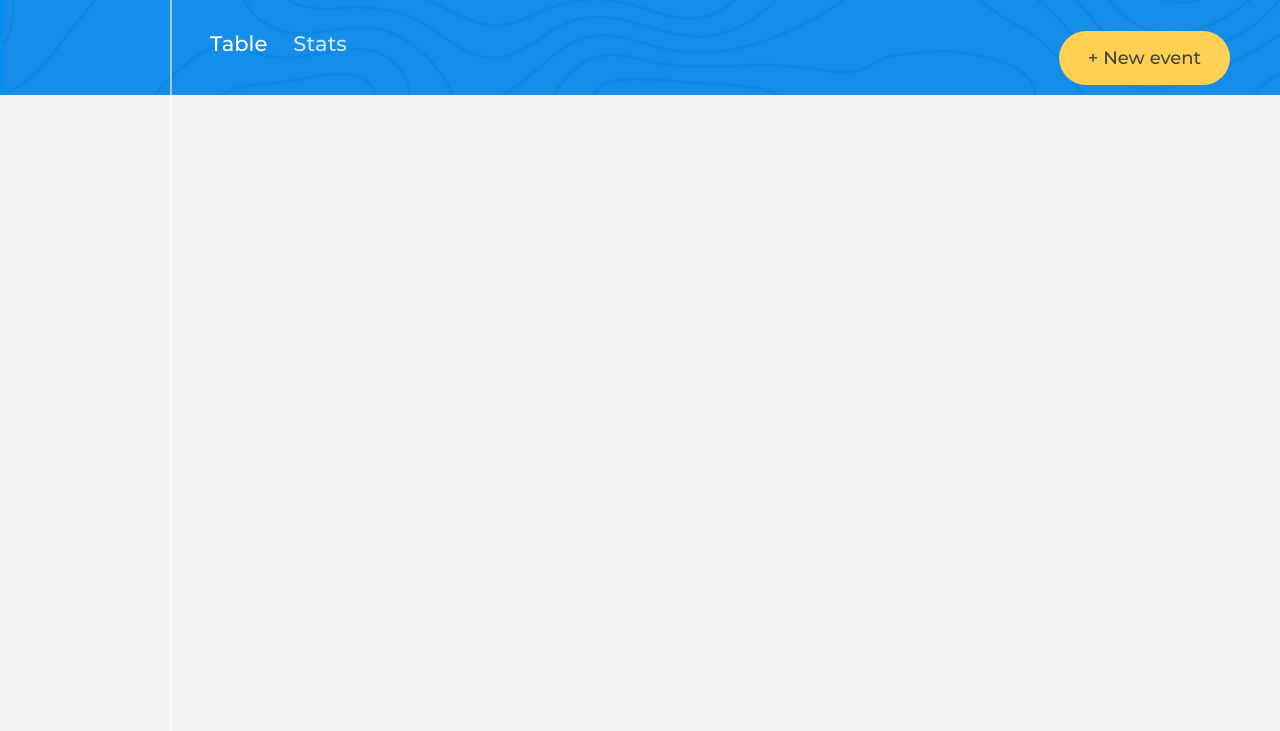
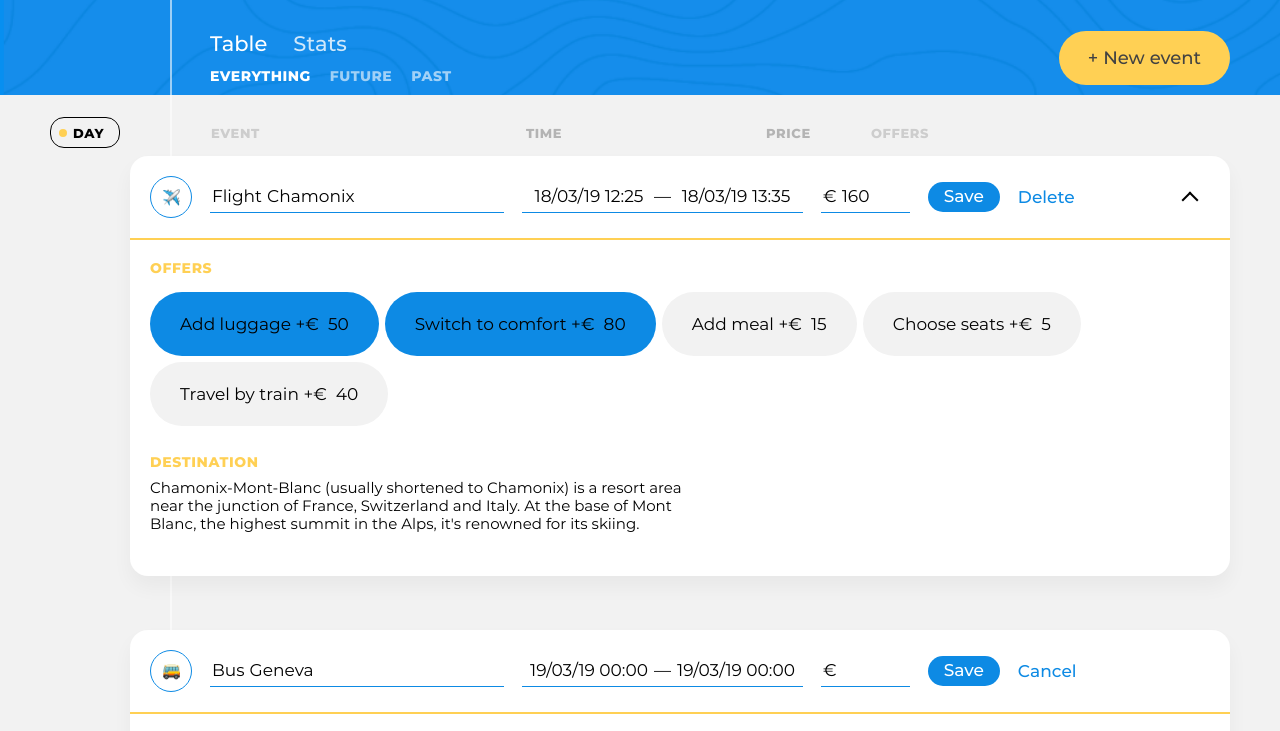
Before and after one commit to Basil87/73842-big-trip-13, a website built with webpack: page public/index.html in a window 1280 px wide. Shown: the part 68-799 px from the top of the page. Built offline with nearby package versions, Linux system fonts and the light colour scheme.

Commit message:
module1-task3 add modals

```diff
--- a/public/index.html
+++ b/public/index.html
@@ -15,10 +15,7 @@
         <img class="page-header__logo" src="img/logo.png" width="42" height="42" alt="Trip logo">
 
         <div class="trip-main">
-          <div class="trip-main__trip-controls  trip-controls">
-            <h2 class="visually-hidden">Filter events</h2>
-            <!-- Фильтры -->
-          </div>
+          <div class="trip-main__trip-controls  trip-controls"></div>
 
           <button class="trip-main__event-add-btn  btn  btn--big  btn--yellow" type="button">New event</button>
         </div>
@@ -27,11 +24,7 @@
     <main class="page-body__page-main  page-main">
       <div class="page-body__container">
           <section class="trip-events">
-            <h2 class="visually-hidden">Trip events</h2>
-
-            <!-- Сортировка -->
-
-            <!-- Контент -->
+            <ul class="trip-events__list"></ul>
           </section>
       </div>
     </main>
--- a/src/main.js
+++ b/src/main.js
@@ -1,12 +1,29 @@
-import { createSiteInfoTemplate } from "./view/site-info.js";
-import { createSiteMenuTemplate } from "./view/site-menu.js";
+import { createInfoTemplate } from "./view/info.js";
+import { createMenuTemplate } from "./view/menu.js";
+import { createFiltersTemplate } from "./view/filters.js";
+import { createSortTemplate } from "./view/events.js";
+import { createEditFormTemplate } from "./view/edit-form.js";
+import { createCreateFormTemplate } from "./view/create-form.js";
+import { createPointTemplate } from "./view/point.js";
 
 const render = (container, template, place) => {
     container.insertAdjacentHTML(place, template);
 };
 
+const POINTS_COUNT = 3;
+
 const siteTripMainElement = document.querySelector(`.trip-main`);
 const siteTripControlsElement = document.querySelector(`.trip-controls`);
+const siteTripEventsElement = document.querySelector(`.trip-events`);
+const siteTripEventsListElement = document.querySelector(`.trip-events__list`);
 
-render(siteTripMainElement, createSiteInfoTemplate(), `afterbegin`);
-render(siteTripControlsElement, createSiteMenuTemplate(), `afterbegin`);
+render(siteTripMainElement, createInfoTemplate(), `afterbegin`);
+render(siteTripControlsElement, createMenuTemplate(), `afterbegin`);
+render(siteTripControlsElement, createFiltersTemplate(), `beforeend`);
+render(siteTripEventsElement, createSortTemplate(), `afterbegin`);
+render(siteTripEventsListElement, createEditFormTemplate(), `beforeend`);
+render(siteTripEventsListElement, createCreateFormTemplate(), `beforeend`);
+
+for (let i = 0; i < POINTS_COUNT; i++) {
+  render(siteTripEventsListElement, createPointTemplate(), `beforeend`);
+}
--- /dev/null
+++ b/src/view/create-form.js
@@ -0,0 +1,120 @@
+export const createCreateFormTemplate = () => {
+  return `
+  <li class="trip-events__item">
+    <form class="event event--edit" action="#" method="post">
+      <header class="event__header">
+        <div class="event__type-wrapper">
+          <label class="event__type  event__type-btn" for="event-type-toggle-1">
+            <span class="visually-hidden">Choose event type</span>
+            <img class="event__type-icon" width="17" height="17" src="img/icons/bus.png" alt="Event type icon">
+          </label>
+          <input class="event__type-toggle  visually-hidden" id="event-type-toggle-1" type="checkbox">
+
+          <div class="event__type-list">
+            <fieldset class="event__type-group">
+              <legend class="visually-hidden">Event type</legend>
+
+              <div class="event__type-item">
+                <input id="event-type-taxi-1" class="event__type-input  visually-hidden" type="radio" name="event-type" value="taxi">
+                <label class="event__type-label  event__type-label--taxi" for="event-type-taxi-1">Taxi</label>
+              </div>
+
+              <div class="event__type-item">
+                <input id="event-type-bus-1" class="event__type-input  visually-hidden" type="radio" name="event-type" value="bus" checked>
+                <label class="event__type-label  event__type-label--bus" for="event-type-bus-1">Bus</label>
+              </div>
+
+              <div class="event__type-item">
+                <input id="event-type-train-1" class="event__type-input  visually-hidden" type="radio" name="event-type" value="train">
+                <label class="event__type-label  event__type-label--train" for="event-type-train-1">Train</label>
+              </div>
+
+              <div class="event__type-item">
+                <input id="event-type-ship-1" class="event__type-input  visually-hidden" type="radio" name="event-type" value="ship">
+                <label class="event__type-label  event__type-label--ship" for="event-type-ship-1">Ship</label>
+              </div>
+
+              <div class="event__type-item">
+                <input id="event-type-transport-1" class="event__type-input  visually-hidden" type="radio" name="event-type" value="transport">
+                <label class="event__type-label  event__type-label--transport" for="event-type-transport-1">Transport</label>
+              </div>
+
+              <div class="event__type-item">
+                <input id="event-type-drive-1" class="event__type-input  visually-hidden" type="radio" name="event-type" value="drive">
+                <label class="event__type-label  event__type-label--drive" for="event-type-drive-1">Drive</label>
+              </div>
+
+              <div class="event__type-item">
+                <input id="event-type-flight-1" class="event__type-input  visually-hidden" type="radio" name="event-type" value="flight">
+                <label class="event__type-label  event__type-label--flight" for="event-type-flight-1">Flight</label>
+              </div>
+
+              <div class="event__type-item">
+                <input id="event-type-check-in-1" class="event__type-input  visually-hidden" type="radio" name="event-type" value="check-in">
+                <label class="event__type-label  event__type-label--check-in" for="event-type-check-in-1">Check-in</label>
+              </div>
+
+              <div class="event__type-item">
+                <input id="event-type-sightseeing-1" class="event__type-input  visually-hidden" type="radio" name="event-type" value="sightseeing">
+                <label class="event__type-label  event__type-label--sightseeing" for="event-type-sightseeing-1">Sightseeing</label>
+              </div>
+
+              <div class="event__type-item">
+                <input id="event-type-restaurant-1" class="event__type-input  visually-hidden" type="radio" name="event-type" value="restaurant">
+                <label class="event__type-label  event__type-label--restaurant" for="event-type-restaurant-1">Restaurant</label>
+              </div>
+            </fieldset>
+          </div>
+        </div>
+
+        <div class="event__field-group  event__field-group--destination">
+          <label class="event__label  event__type-output" for="event-destination-1">
+            Bus
+          </label>
+          <input class="event__input  event__input--destination" id="event-destination-1" type="text" name="event-destination" value="Geneva" list="destination-list-1">
+          <datalist id="destination-list-1">
+            <option value="Amsterdam"></option>
+            <option value="Geneva"></option>
+            <option value="Chamonix"></option>
+          </datalist>
+        </div>
+
+        <div class="event__field-group  event__field-group--time">
+          <label class="visually-hidden" for="event-start-time-1">From</label>
+          <input class="event__input  event__input--time" id="event-start-time-1" type="text" name="event-start-time" value="19/03/19 00:00">
+          &mdash;
+          <label class="visually-hidden" for="event-end-time-1">To</label>
+          <input class="event__input  event__input--time" id="event-end-time-1" type="text" name="event-end-time" value="19/03/19 00:00">
+        </div>
+
+        <div class="event__field-group  event__field-group--price">
+          <label class="event__label" for="event-price-1">
+            <span class="visually-hidden">Price</span>
+            &euro;
+          </label>
+          <input class="event__input  event__input--price" id="event-price-1" type="text" name="event-price" value="">
+        </div>
+
+        <button class="event__save-btn  btn  btn--blue" type="submit">Save</button>
+        <button class="event__reset-btn" type="reset">Cancel</button>
+      </header>
+
+      <section class="event__details">
+        <section class="event__section  event__section--destination">
+          <h3 class="event__section-title  event__section-title--destination">Destination</h3>
+          <p class="event__destination-description">Geneva is a city in Switzerland that lies at the southern tip of expansive Lac Léman (Lake Geneva). Surrounded by the Alps and Jura mountains, the city has views of dramatic Mont Blanc.</p>
+
+          <div class="event__photos-container">
+            <div class="event__photos-tape">
+              <img class="event__photo" src="img/photos/1.jpg" alt="Event photo">
+              <img class="event__photo" src="img/photos/2.jpg" alt="Event photo">
+              <img class="event__photo" src="img/photos/3.jpg" alt="Event photo">
+              <img class="event__photo" src="img/photos/4.jpg" alt="Event photo">
+              <img class="event__photo" src="img/photos/5.jpg" alt="Event photo">
+            </div>
+          </div>
+        </section>
+      </section>
+    </form>
+  </li>`;
+};
--- /dev/null
+++ b/src/view/edit-form.js
@@ -0,0 +1,163 @@
+export const createEditFormTemplate = () => {
+  return `
+  <li class="trip-events__item">
+    <form class="event event--edit" action="#" method="post">
+      <header class="event__header">
+        <div class="event__type-wrapper">
+          <label class="event__type  event__type-btn" for="event-type-toggle-1">
+            <span class="visually-hidden">Choose event type</span>
+            <img class="event__type-icon" width="17" height="17" src="img/icons/flight.png" alt="Event type icon">
+          </label>
+          <input class="event__type-toggle  visually-hidden" id="event-type-toggle-1" type="checkbox">
+
+          <div class="event__type-list">
+            <fieldset class="event__type-group">
+              <legend class="visually-hidden">Event type</legend>
+
+              <div class="event__type-item">
+                <input id="event-type-taxi-1" class="event__type-input  visually-hidden" type="radio" name="event-type" value="taxi">
+                <label class="event__type-label  event__type-label--taxi" for="event-type-taxi-1">Taxi</label>
+              </div>
+
+              <div class="event__type-item">
+                <input id="event-type-bus-1" class="event__type-input  visually-hidden" type="radio" name="event-type" value="bus">
+                <label class="event__type-label  event__type-label--bus" for="event-type-bus-1">Bus</label>
+              </div>
+
+              <div class="event__type-item">
+                <input id="event-type-train-1" class="event__type-input  visually-hidden" type="radio" name="event-type" value="train">
+                <label class="event__type-label  event__type-label--train" for="event-type-train-1">Train</label>
+              </div>
+
+              <div class="event__type-item">
+                <input id="event-type-ship-1" class="event__type-input  visually-hidden" type="radio" name="event-type" value="ship">
+                <label class="event__type-label  event__type-label--ship" for="event-type-ship-1">Ship</label>
+              </div>
+
+              <div class="event__type-item">
+                <input id="event-type-transport-1" class="event__type-input  visually-hidden" type="radio" name="event-type" value="transport">
+                <label class="event__type-label  event__type-label--transport" for="event-type-transport-1">Transport</label>
+              </div>
+
+              <div class="event__type-item">
+                <input id="event-type-drive-1" class="event__type-input  visually-hidden" type="radio" name="event-type" value="drive">
+                <label class="event__type-label  event__type-label--drive" for="event-type-drive-1">Drive</label>
+              </div>
+
+              <div class="event__type-item">
+                <input id="event-type-flight-1" class="event__type-input  visually-hidden" type="radio" name="event-type" value="flight" checked>
+                <label class="event__type-label  event__type-label--flight" for="event-type-flight-1">Flight</label>
+              </div>
+
+              <div class="event__type-item">
+                <input id="event-type-check-in-1" class="event__type-input  visually-hidden" type="radio" name="event-type" value="check-in">
+                <label class="event__type-label  event__type-label--check-in" for="event-type-check-in-1">Check-in</label>
+              </div>
+
+              <div class="event__type-item">
+                <input id="event-type-sightseeing-1" class="event__type-input  visually-hidden" type="radio" name="event-type" value="sightseeing">
+                <label class="event__type-label  event__type-label--sightseeing" for="event-type-sightseeing-1">Sightseeing</label>
+              </div>
+
+              <div class="event__type-item">
+                <input id="event-type-restaurant-1" class="event__type-input  visually-hidden" type="radio" name="event-type" value="restaurant">
+                <label class="event__type-label  event__type-label--restaurant" for="event-type-restaurant-1">Restaurant</label>
+              </div>
+            </fieldset>
+          </div>
+        </div>
+
+        <div class="event__field-group  event__field-group--destination">
+          <label class="event__label  event__type-output" for="event-destination-1">
+            Flight
+          </label>
+          <input class="event__input  event__input--destination" id="event-destination-1" type="text" name="event-destination" value="Chamonix" list="destination-list-1">
+          <datalist id="destination-list-1">
+            <option value="Amsterdam"></option>
+            <option value="Geneva"></option>
+            <option value="Chamonix"></option>
+          </datalist>
+        </div>
+
+        <div class="event__field-group  event__field-group--time">
+          <label class="visually-hidden" for="event-start-time-1">From</label>
+          <input class="event__input  event__input--time" id="event-start-time-1" type="text" name="event-start-time" value="18/03/19 12:25">
+          &mdash;
+          <label class="visually-hidden" for="event-end-time-1">To</label>
+          <input class="event__input  event__input--time" id="event-end-time-1" type="text" name="event-end-time" value="18/03/19 13:35">
+        </div>
+
+        <div class="event__field-group  event__field-group--price">
+          <label class="event__label" for="event-price-1">
+            <span class="visually-hidden">Price</span>
+            &euro;
+          </label>
+          <input class="event__input  event__input--price" id="event-price-1" type="text" name="event-price" value="160">
+        </div>
+
+        <button class="event__save-btn  btn  btn--blue" type="submit">Save</button>
+        <button class="event__reset-btn" type="reset">Delete</button>
+        <button class="event__rollup-btn" type="button">
+          <span class="visually-hidden">Open event</span>
+        </button>
+      </header>
+      <section class="event__details">
+        <section class="event__section  event__section--offers">
+          <h3 class="event__section-title  event__section-title--offers">Offers</h3>
+
+          <div class="event__available-offers">
+            <div class="event__offer-selector">
+              <input class="event__offer-checkbox  visually-hidden" id="event-offer-luggage-1" type="checkbox" name="event-offer-luggage" checked>
+              <label class="event__offer-label" for="event-offer-luggage-1">
+                <span class="event__offer-title">Add luggage</span>
+                &plus;&euro;&nbsp;
+                <span class="event__offer-price">50</span>
+              </label>
+            </div>
+
+            <div class="event__offer-selector">
+              <input class="event__offer-checkbox  visually-hidden" id="event-offer-comfort-1" type="checkbox" name="event-offer-comfort" checked>
+              <label class="event__offer-label" for="event-offer-comfort-1">
+                <span class="event__offer-title">Switch to comfort</span>
+                &plus;&euro;&nbsp;
+                <span class="event__offer-price">80</span>
+              </label>
+            </div>
+
+            <div class="event__offer-selector">
+              <input class="event__offer-checkbox  visually-hidden" id="event-offer-meal-1" type="checkbox" name="event-offer-meal">
+              <label class="event__offer-label" for="event-offer-meal-1">
+                <span class="event__offer-title">Add meal</span>
+                &plus;&euro;&nbsp;
+                <span class="event__offer-price">15</span>
+              </label>
+            </div>
+
+            <div class="event__offer-selector">
+              <input class="event__offer-checkbox  visually-hidden" id="event-offer-seats-1" type="checkbox" name="event-offer-seats">
+              <label class="event__offer-label" for="event-offer-seats-1">
+                <span class="event__offer-title">Choose seats</span>
+                &plus;&euro;&nbsp;
+                <span class="event__offer-price">5</span>
+              </label>
+            </div>
+
+            <div class="event__offer-selector">
+              <input class="event__offer-checkbox  visually-hidden" id="event-offer-train-1" type="checkbox" name="event-offer-train">
+              <label class="event__offer-label" for="event-offer-train-1">
+                <span class="event__offer-title">Travel by train</span>
+                &plus;&euro;&nbsp;
+                <span class="event__offer-price">40</span>
+              </label>
+            </div>
+          </div>
+        </section>
+
+        <section class="event__section  event__section--destination">
+          <h3 class="event__section-title  event__section-title--destination">Destination</h3>
+          <p class="event__destination-description">Chamonix-Mont-Blanc (usually shortened to Chamonix) is a resort area near the junction of France, Switzerland and Italy. At the base of Mont Blanc, the highest summit in the Alps, it's renowned for its skiing.</p>
+        </section>
+      </section>
+    </form>
+  </li>`;
+};
--- /dev/null
+++ b/src/view/events.js
@@ -0,0 +1,31 @@
+export const createSortTemplate = () => {
+ return `
+  <h2 class="visually-hidden">Trip events</h2>
+
+  <form class="trip-events__trip-sort  trip-sort" action="#" method="get">
+    <div class="trip-sort__item  trip-sort__item--day">
+      <input id="sort-day" class="trip-sort__input  visually-hidden" type="radio" name="trip-sort" value="sort-day" checked>
+      <label class="trip-sort__btn" for="sort-day">Day</label>
+    </div>
+
+    <div class="trip-sort__item  trip-sort__item--event">
+      <input id="sort-event" class="trip-sort__input  visually-hidden" type="radio" name="trip-sort" value="sort-event" disabled>
+      <label class="trip-sort__btn" for="sort-event">Event</label>
+    </div>
+
+    <div class="trip-sort__item  trip-sort__item--time">
+      <input id="sort-time" class="trip-sort__input  visually-hidden" type="radio" name="trip-sort" value="sort-time">
+      <label class="trip-sort__btn" for="sort-time">Time</label>
+    </div>
+
+    <div class="trip-sort__item  trip-sort__item--price">
+      <input id="sort-price" class="trip-sort__input  visually-hidden" type="radio" name="trip-sort" value="sort-price">
+      <label class="trip-sort__btn" for="sort-price">Price</label>
+    </div>
+
+    <div class="trip-sort__item  trip-sort__item--offer">
+      <input id="sort-offer" class="trip-sort__input  visually-hidden" type="radio" name="trip-sort" value="sort-offer" disabled>
+      <label class="trip-sort__btn" for="sort-offer">Offers</label>
+    </div>
+  </form>`;
+};
--- /dev/null
+++ b/src/view/filters.js
@@ -0,0 +1,22 @@
+export const createFiltersTemplate = () => {
+  return `
+    <h2 class="visually-hidden">Filter events</h2>
+    <form class="trip-filters" action="#" method="get">
+      <div class="trip-filters__filter">
+        <input id="filter-everything" class="trip-filters__filter-input  visually-hidden" type="radio" name="trip-filter" value="everything" checked>
+        <label class="trip-filters__filter-label" for="filter-everything">Everything</label>
+      </div>
+
+      <div class="trip-filters__filter">
+        <input id="filter-future" class="trip-filters__filter-input  visually-hidden" type="radio" name="trip-filter" value="future">
+        <label class="trip-filters__filter-label" for="filter-future">Future</label>
+      </div>
+
+      <div class="trip-filters__filter">
+        <input id="filter-past" class="trip-filters__filter-input  visually-hidden" type="radio" name="trip-filter" value="past">
+        <label class="trip-filters__filter-label" for="filter-past">Past</label>
+      </div>
+
+      <button class="visually-hidden" type="submit">Accept filter</button>
+    </form>`;
+};
--- a/src/view/site-info.js
+++ b/src/view/info.js
@@ -1,4 +1,4 @@
-export const createSiteInfoTemplate = () => {
+export const createInfoTemplate = () => {
   return `
       <section class="trip-main__trip-info  trip-info">
           <div class="trip-info__main">
--- a/src/view/site-menu.js
+++ b/src/view/menu.js
@@ -1,4 +1,4 @@
-export const createSiteMenuTemplate = () => {
+export const createMenuTemplate = () => {
   return `
     <h2 class="visually-hidden">Switch trip view</h2>
     <nav class="trip-controls__trip-tabs  trip-tabs">
--- /dev/null
+++ b/src/view/point.js
@@ -0,0 +1,40 @@
+export const createPointTemplate = () => {
+  return `
+    <li class="trip-events__item">
+      <div class="event">
+        <time class="event__date" datetime="2019-03-18">MAR 18</time>
+        <div class="event__type">
+          <img class="event__type-icon" width="42" height="42" src="img/icons/taxi.png" alt="Event type icon">
+        </div>
+        <h3 class="event__title">Taxi Amsterdam</h3>
+        <div class="event__schedule">
+          <p class="event__time">
+            <time class="event__start-time" datetime="2019-03-18T10:30">10:30</time>
+            &mdash;
+            <time class="event__end-time" datetime="2019-03-18T11:00">11:00</time>
+          </p>
+          <p class="event__duration">30M</p>
+        </div>
+        <p class="event__price">
+          &euro;&nbsp;<span class="event__price-value">20</span>
+        </p>
+        <h4 class="visually-hidden">Offers:</h4>
+        <ul class="event__selected-offers">
+          <li class="event__offer">
+            <span class="event__offer-title">Order Uber</span>
+            &plus;&euro;&nbsp;
+            <span class="event__offer-price">20</span>
+          </li>
+        </ul>
+        <button class="event__favorite-btn event__favorite-btn--active" type="button">
+          <span class="visually-hidden">Add to favorite</span>
+          <svg class="event__favorite-icon" width="28" height="28" viewBox="0 0 28 28">
+            <path d="M14 21l-8.22899 4.3262 1.57159-9.1631L.685209 9.67376 9.8855 8.33688 14 0l4.1145 8.33688 9.2003 1.33688-6.6574 6.48934 1.5716 9.1631L14 21z"/>
+          </svg>
+        </button>
+        <button class="event__rollup-btn" type="button">
+          <span class="visually-hidden">Open event</span>
+        </button>
+      </div>
+    </li>`;
+};
```
